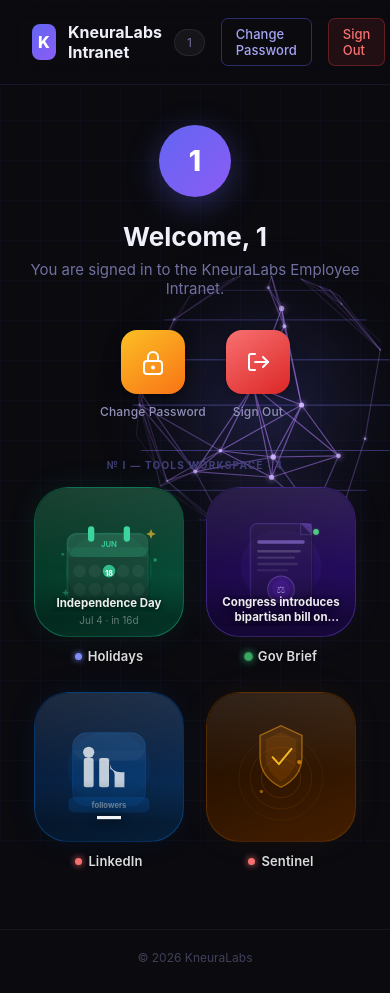
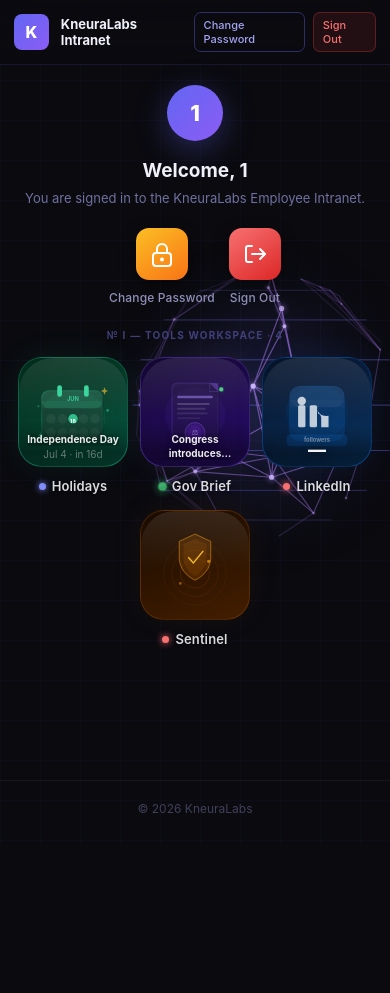
Before and after one commit to kneuralabs/net, a Flask app: template templates/dashboard.html in a window 390 px wide. After the commit the page ends 841 px from the top, so only its background shows below. Run offline with Flask 3, Linux system fonts and the light colour scheme; the template is opened without the code that fills it: most values are stand-ins (such as "Sample title", 1, 10 or a date in 2020); parts of the project's set-up code (start-up, migrations or seed data) failed here and were passed over; some libraries are stand-ins or nearby versions.

Commit message:
Responsive design: optimize site for mobile, tablet, and desktop (#130)
- login & change_password: reduce card padding on small screens
- dashboard: collapse emp-badge on tablet, scale widgets down at 768/480/360px breakpoints, tighten header/nav spacing on mobile


Claude-Session: https://claude.ai/code/session_01KRL1W7d7yjznuhckjhGdA2

Co-authored-by: Claude <noreply@anthropic.com>

```diff
--- a/templates/change_password.html
+++ b/templates/change_password.html
@@ -181,6 +181,11 @@
       margin-top: -10px; margin-bottom: 18px;
       padding-left: 4px;
     }
+
+    @media (max-width: 480px) {
+      .card { padding: 32px 20px; border-radius: 12px; }
+      .glow { width: 300px; height: 300px; }
+    }
   </style>
 </head>
 <body>
--- a/templates/dashboard.html
+++ b/templates/dashboard.html
@@ -385,6 +385,58 @@
         animation: none !important;
         transition: none !important;
       }
+    }
+
+    /* ── Responsive breakpoints ── */
+
+    /* Tablet (≤ 768px) */
+    @media (max-width: 768px) {
+      header { padding: 14px 16px; }
+      .brand-name { font-size: 14px; }
+      .emp-badge { display: none; }
+      .nav-btn { padding: 6px 10px; font-size: 12px; }
+
+      main { padding: 28px 12px 48px; gap: 28px; }
+      .welcome h2 { font-size: 22px; }
+
+      .widget { width: 130px; height: 130px; border-radius: 28px; }
+      .w-item { width: 130px; }
+      .widgets { gap: 20px 16px; }
+      .w-footer { height: 46px; }
+      .w-name { font-size: 11px; }
+    }
+
+    /* Mobile (≤ 480px) */
+    @media (max-width: 480px) {
+      header { padding: 12px 14px; gap: 8px; }
+      .brand-name { font-size: 13px; }
+      .nav-right { gap: 8px; }
+      .nav-btn { padding: 5px 9px; font-size: 11px; }
+
+      main { padding: 20px 10px 40px; gap: 24px; }
+      .avatar { width: 56px; height: 56px; font-size: 22px; margin-bottom: 18px; }
+      .welcome h2 { font-size: 19px; }
+      .welcome p { font-size: 13px; margin-bottom: 22px; }
+
+      .widget { width: 110px; height: 110px; border-radius: 24px; }
+      .w-item { width: 110px; }
+      .widgets { gap: 16px 12px; max-width: 100%; }
+      .w-graphic { padding: 12px; }
+      .w-footer { height: 40px; padding: 0 10px; }
+      .w-name { font-size: 10px; }
+      .w-data-big { font-size: 18px; }
+      .w-data-primary { font-size: 10px; }
+      .w-data { padding: 14px 8px 6px; }
+
+      .action-card .icon { width: 52px; height: 52px; border-radius: 13px; }
+      .actions { gap: 14px; }
+    }
+
+    /* Very small phones (≤ 360px) */
+    @media (max-width: 360px) {
+      .widget { width: 96px; height: 96px; border-radius: 20px; }
+      .w-item { width: 96px; }
+      .widgets { gap: 12px 10px; }
     }
 </style>
 </head>
--- a/templates/login.html
+++ b/templates/login.html
@@ -178,6 +178,11 @@
       font-size: 12px;
       color: #404060;
     }
+
+    @media (max-width: 480px) {
+      .card { padding: 32px 20px; border-radius: 12px; }
+      .glow { width: 300px; height: 300px; }
+    }
   </style>
 </head>
 <body>
```
